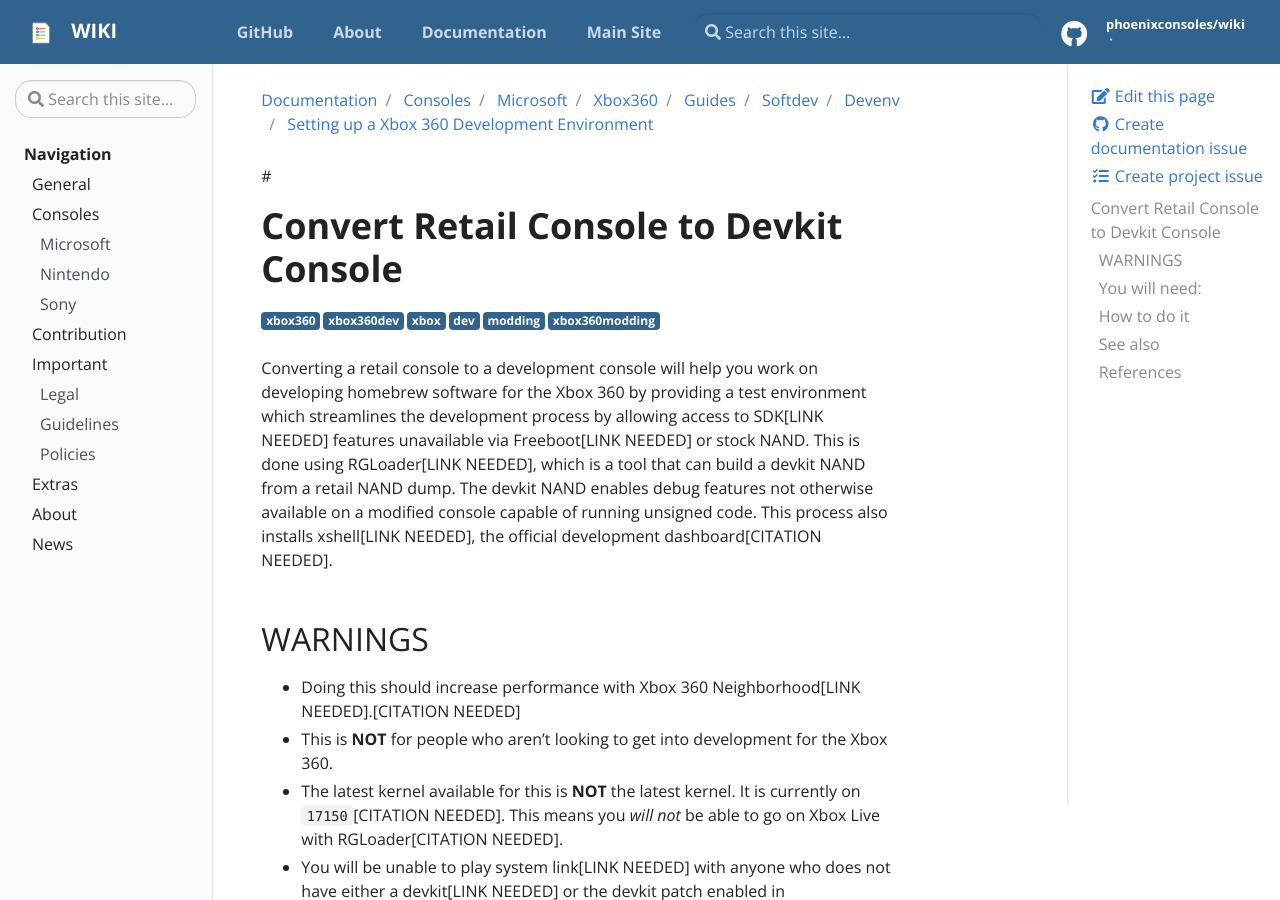
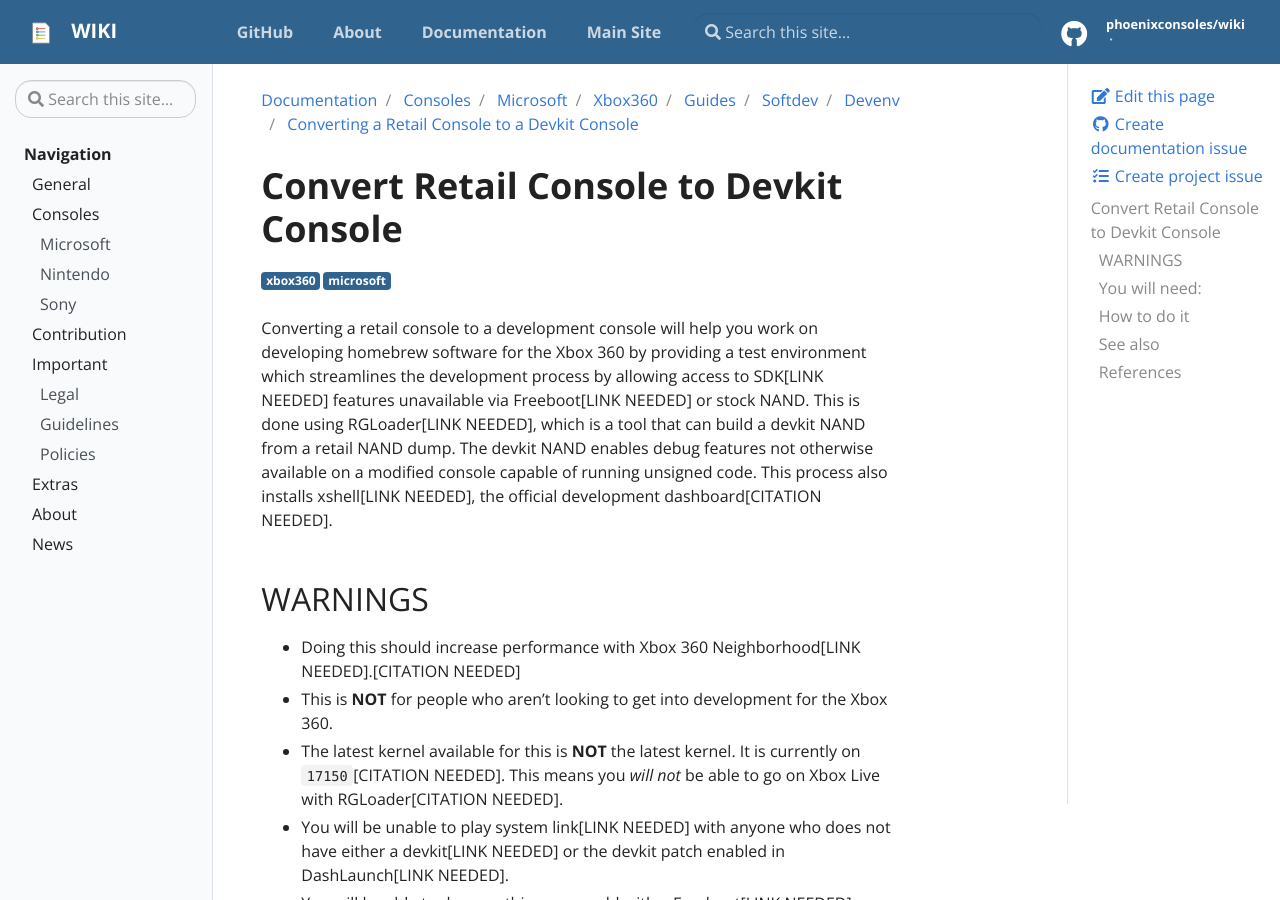
Before and after one commit to PhoenixConsoles/wiki, a Jekyll site: the page built from _docs/consoles/microsoft/xbox360/guides/softdev/devenv/retail2dev.md, in a window 1280 px wide and 900 px high. Built offline with Jekyll 4.4.1, drawn with Linux system fonts in a browser that asks for light colours.

Commit message:
Update retail2dev.md

```diff
--- a/_docs/consoles/microsoft/xbox360/guides/softdev/devenv/retail2dev.md
+++ b/_docs/consoles/microsoft/xbox360/guides/softdev/devenv/retail2dev.md
@@ -1,18 +1,12 @@
 ---
-title: Setting up a Xbox 360 Development Environment
+title: Converting a Retail Console to a Devkit Console
 tags:
  - xbox360
- - xbox360dev
- - xbox
- - dev
- - modding
- - xbox360modding
-description: Setting up a Xbox 360 Development Environment
+ - microsoft
+description: Converting a Retail Xbox 360 to a Devkit Xbox 360
 
 
 ---
-
-#
 
 # Convert Retail Console to Devkit Console
 
```
